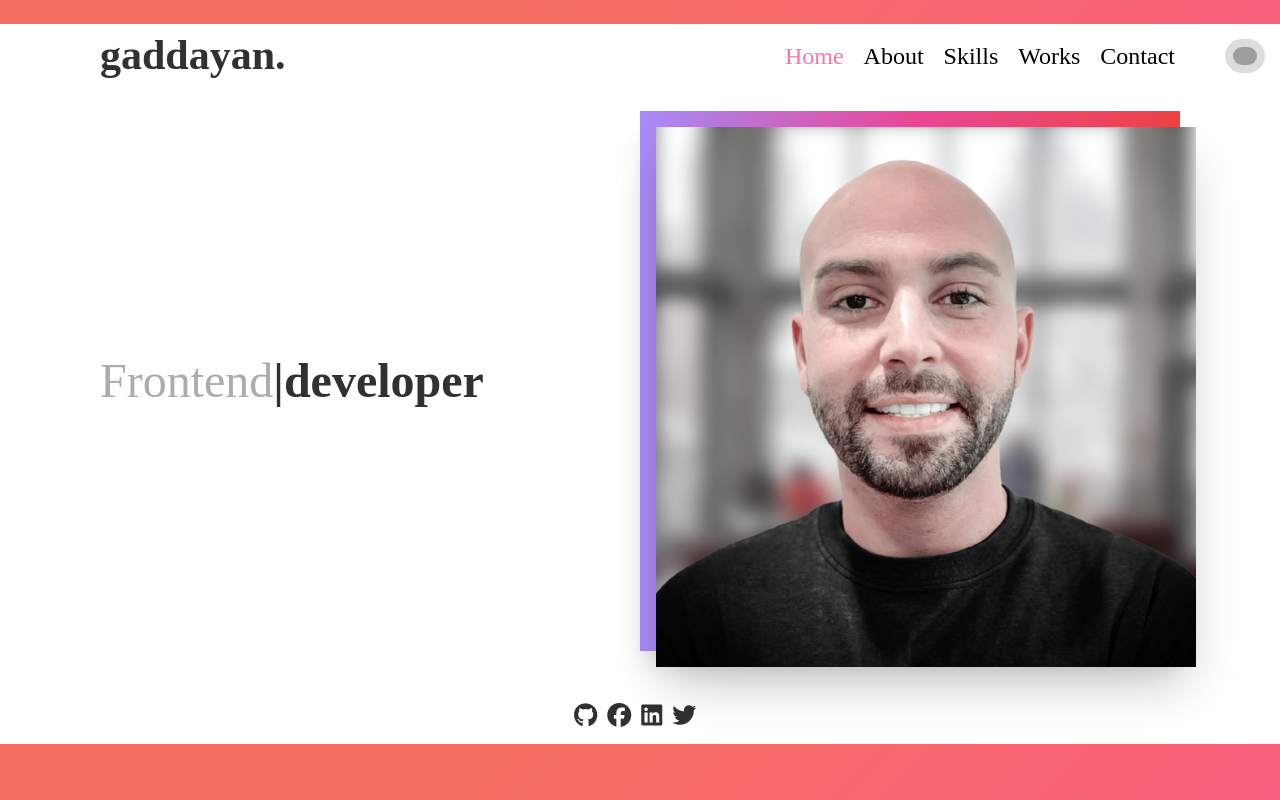
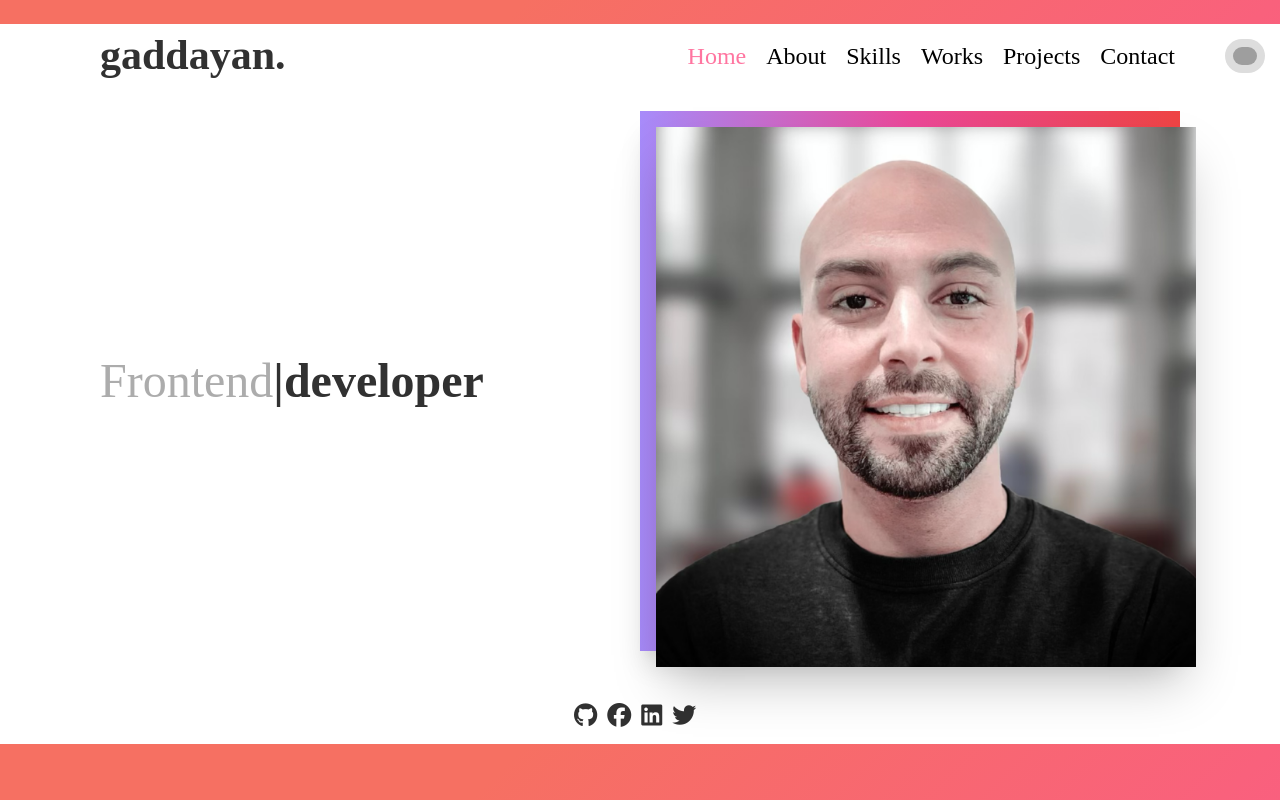
Before and after one commit to gadou86/portfolio-react, a React (Create React App) app: page / in a window 1280 px wide. Built offline with nearby package versions, Linux system fonts and the light colour scheme; grey boxes are pictures that could not be loaded; a web font is replaced by a local one.

Commit message:
added project section

```diff
--- a/src/App.js
+++ b/src/App.js
@@ -6,6 +6,7 @@ import NavBar from './components/NavBar'
 import Skills from './components/Skills'
 import Works from './components/Works'
 import Contact from './components/Contact'
+import Project from './components/Project'
 
 
 
@@ -21,6 +22,7 @@ function App() {
         <Route exact path="/about" component={About} />
         <Route exact path="/skills" component={Skills} />
         <Route exact path="/works" component={Works} />
+        <Route exact path="/project" component={Project} />
         <Route exact path="/contact" component={Contact} />
       </Switch>
       <Footer />
--- a/src/components/NavBar/index.jsx
+++ b/src/components/NavBar/index.jsx
@@ -92,9 +92,19 @@ const NavBar = () => {
             </li>
             <li>
               <Link
+                to="/project"
+                onClick={handleClose}
+                style={{ color: location.pathname === "/contact" && "#ff75a0" }}
+              >
+                Projects
+              </Link>
+            </li>
+
+            <li>
+              <Link
                 to="/contact"
                 onClick={handleClose}
-                style={{ color: location.pathname === "/contact" && "#ff75a0" }}
+                style={{ color: location.pathname === "/Projects" && "#ff75a0" }}
               >
                 Contact
               </Link>
--- /dev/null
+++ b/src/components/Project/index.jsx
@@ -0,0 +1,13 @@
+import React from 'react';
+
+
+
+const Project = () => {
+  return (
+    <div>
+
+    </div>
+  )
+}
+
+export default Project;
```
Also changed, not shown: src/components/Project/style.jsx (added).
